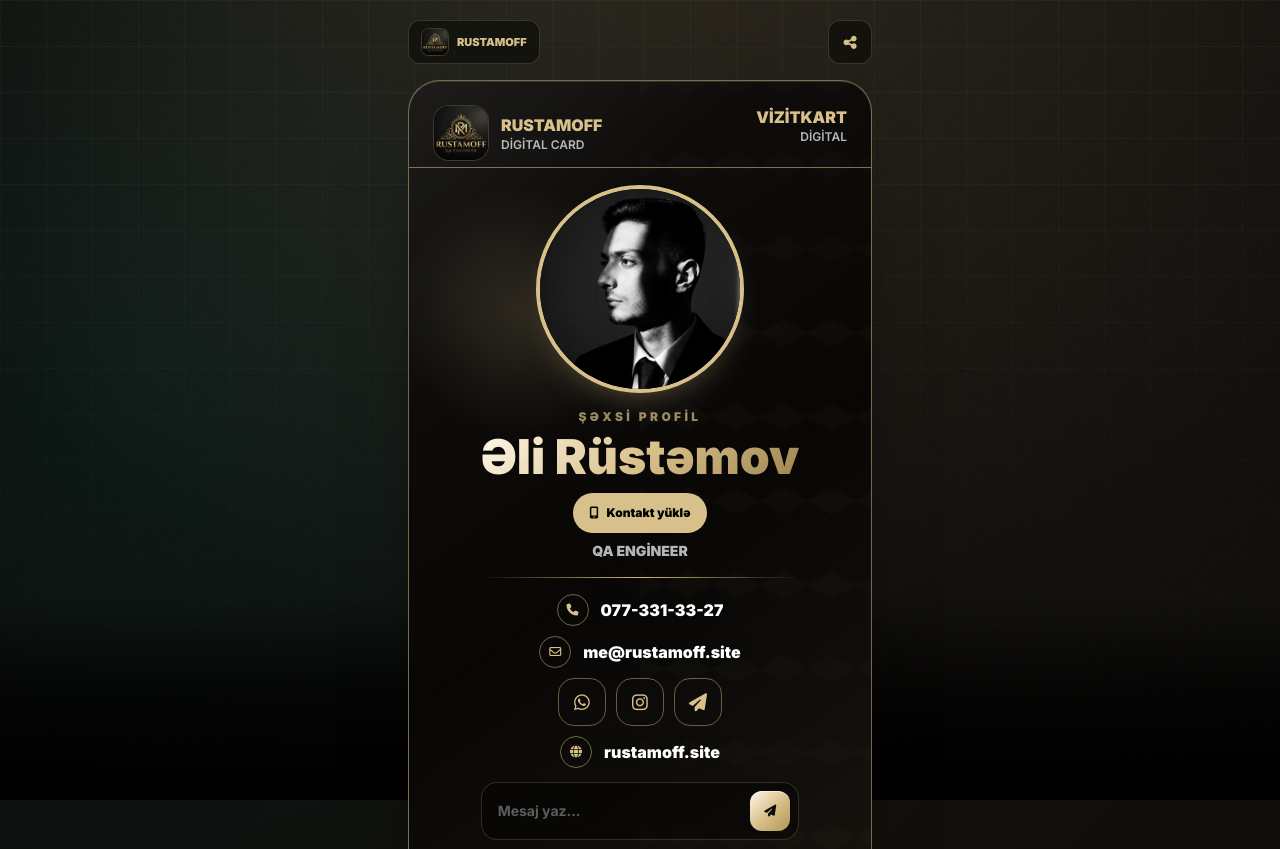
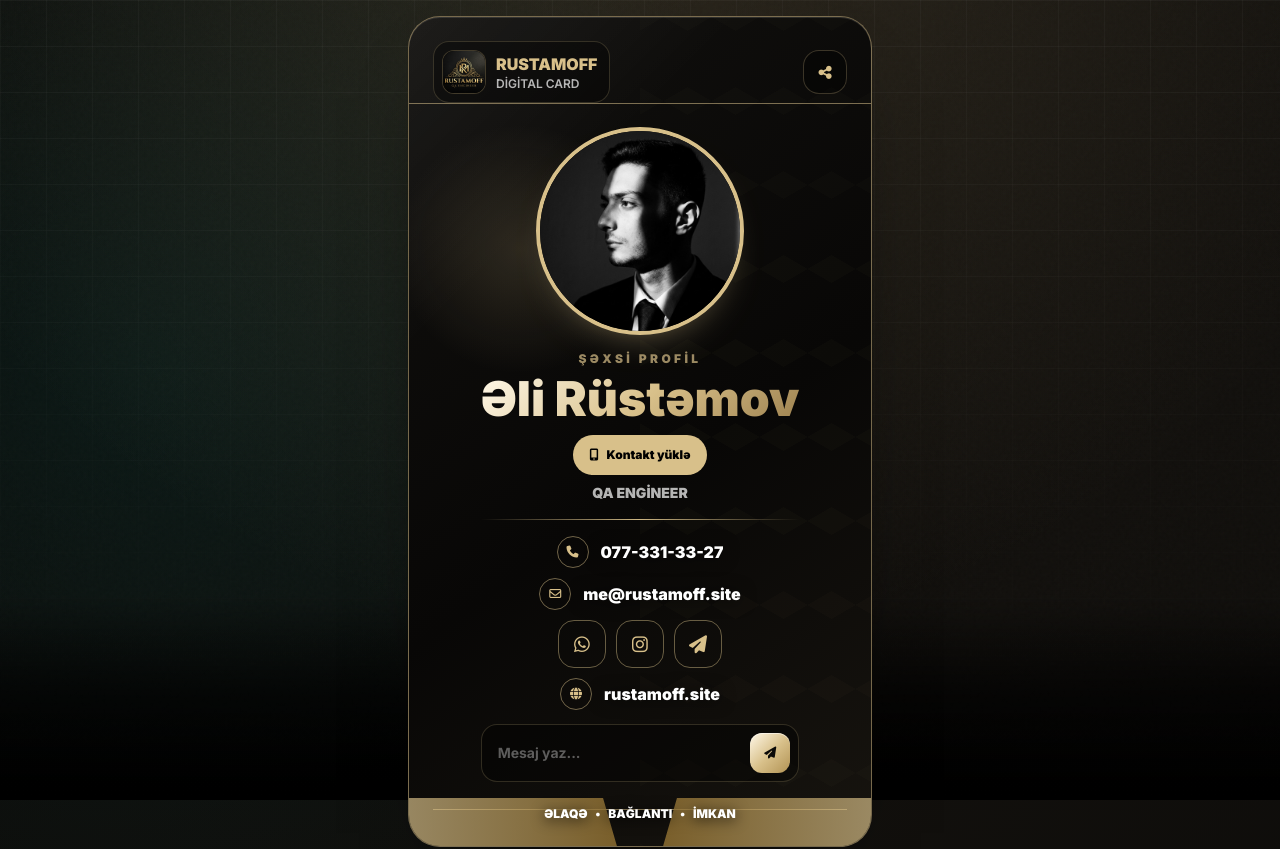
Before and after one commit to rustamovali0/me, a plain HTML site: page index.html in a window 1280 px wide. Shown: the top 849 px of the page. Drawn offline with nearby package versions, Linux system fonts and the light colour scheme.

Commit message:
Move header actions into card

```diff
--- a/index.html
+++ b/index.html
@@ -160,39 +160,27 @@
         <div class="absolute inset-x-0 bottom-0 h-52 bg-gradient-to-t from-black via-black/70 to-transparent"></div>
     </div>
 
-    <main class="mobile-shell safe-bottom relative z-10 mx-auto flex min-h-screen w-full max-w-md flex-col px-4 py-3 sm:max-w-lg sm:px-6 sm:py-5">
-        <header class="mb-2 flex items-center justify-between gap-2 sm:mb-4">
-            <a href="https://rustamoff.site" target="_blank" class="inline-flex min-h-10 items-center gap-2 rounded-xl border border-champagne/20 bg-black/45 px-2.5 text-[11px] font-black text-champagne shadow-premium backdrop-blur transition hover:border-champagne/45 sm:min-h-11 sm:px-3">
-                <img src="/assets/favicon.png" alt="Rustamoff logo" class="h-7 w-7 rounded-lg border border-champagne/30 bg-black object-cover">
-                <span>RUSTAMOFF</span>
-            </a>
-
-            <button @click="shareCard()" class="h-10 w-10 rounded-xl border border-champagne/20 bg-black/45 text-champagne backdrop-blur transition hover:border-champagne/45 active:scale-95 sm:h-11 sm:w-11" aria-label="Profili paylaş">
-                <i class="fa-solid fa-share-nodes text-[15px]"></i>
-            </button>
-        </header>
-
-        <section class="grid flex-1 items-center gap-5">
+    <main class="mobile-shell safe-bottom relative z-10 mx-auto flex min-h-screen w-full max-w-md flex-col px-4 py-2 sm:max-w-lg sm:px-6 sm:py-4">
+        <section class="grid flex-1 items-start gap-5">
             <section class="grid gap-4">
-                <article class="brand-card mobile-business-card relative overflow-hidden rounded-[1.45rem] p-4 sm:rounded-[2rem] sm:p-6">
+                <article class="brand-card mobile-business-card relative overflow-hidden rounded-[1.45rem] p-3.5 sm:rounded-[2rem] sm:p-6">
                     <div class="brand-pattern absolute inset-y-0 right-0 w-1/2"></div>
                     <div class="absolute inset-x-0 top-[4.4rem] h-px bg-champagne/55 sm:top-[5.4rem]"></div>
                     <div class="absolute inset-x-6 bottom-9 h-px bg-champagne/65"></div>
                     <div class="card-edge absolute inset-x-0 bottom-0 h-12 bg-gradient-to-r from-champagne/85 via-[#8f6d2b] to-champagne/85 opacity-80"></div>
 
                     <div class="relative z-10 flex h-full flex-col">
-                        <div class="flex items-start justify-between gap-3">
-                            <div class="flex items-center gap-3">
-                                <img src="/assets/favicon.png" alt="Rustamoff logo" class="h-14 w-14 rounded-2xl border border-champagne/30 bg-black object-cover shadow-gold">
+                        <div class="flex items-center justify-between gap-3">
+                            <a href="https://rustamoff.site" target="_blank" class="premium-hover flex min-w-0 items-center gap-2.5 rounded-2xl border border-champagne/20 bg-black/35 p-2 pr-3 transition hover:border-champagne/45">
+                                <img src="/assets/favicon.png" alt="Rustamoff logo" class="h-11 w-11 shrink-0 rounded-xl border border-champagne/30 bg-black object-cover shadow-gold">
                                 <span>
                                     <span class="block text-sm font-black uppercase text-champagne sm:text-base">Rustamoff</span>
                                     <span class="block text-xs font-semibold uppercase text-white/70">Digital Card</span>
                                 </span>
-                            </div>
-                            <div class="text-right">
-                                <span class="block text-xs font-black uppercase text-champagne sm:text-base">Vizitkart</span>
-                                <span class="block text-[10px] font-semibold uppercase text-white/70 sm:text-xs">Digital</span>
-                            </div>
+                            </a>
+                            <button @click="shareCard()" class="premium-hover flex h-11 w-11 shrink-0 items-center justify-center rounded-2xl border border-champagne/25 bg-black/35 text-champagne transition hover:border-champagne/50 hover:bg-white/10 active:scale-95" aria-label="Profili paylaş">
+                                <i class="fa-solid fa-share-nodes text-[15px]"></i>
+                            </button>
                         </div>
 
                         <div class="flex flex-col items-center gap-4 py-4 sm:py-6">
```
